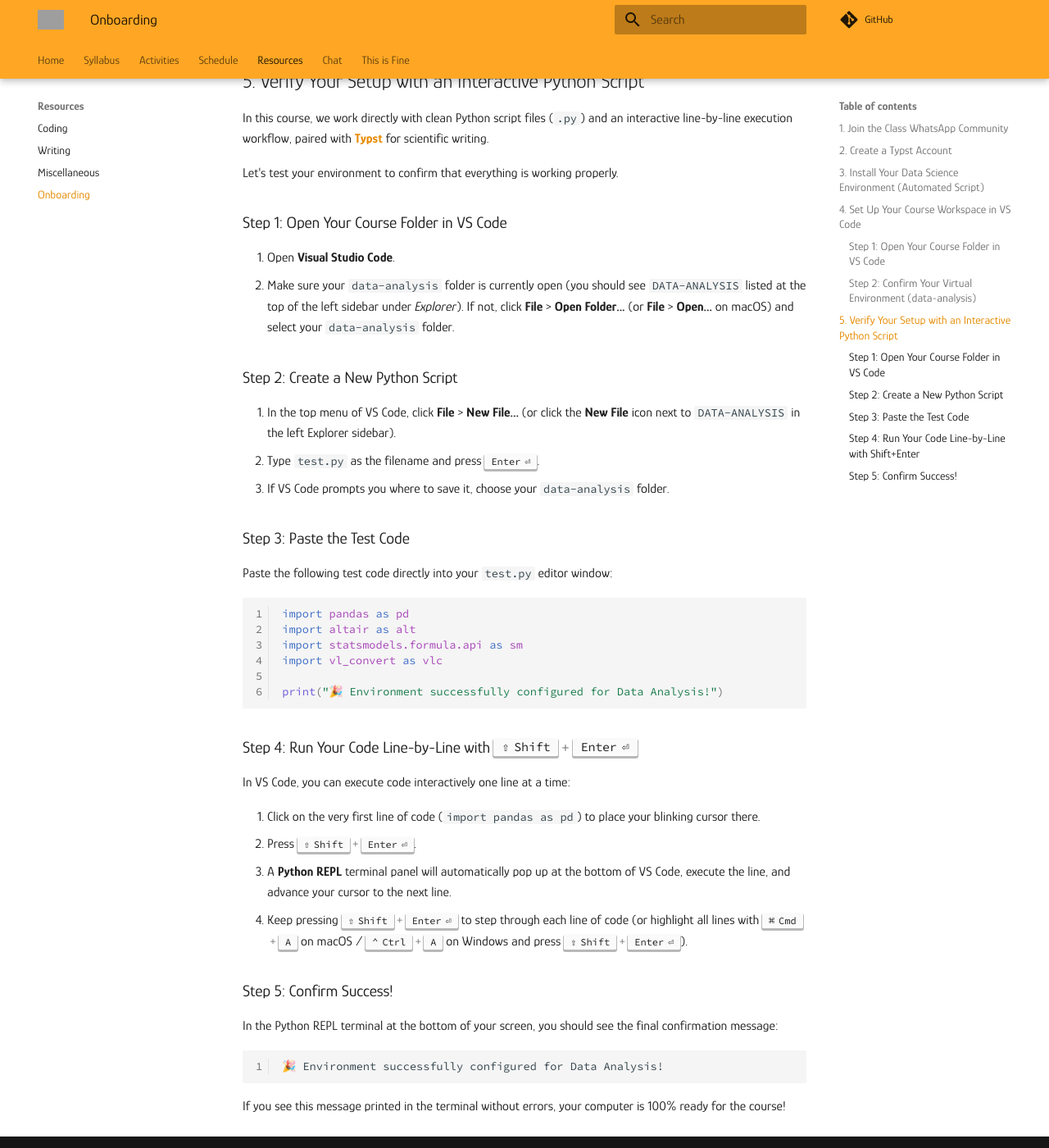
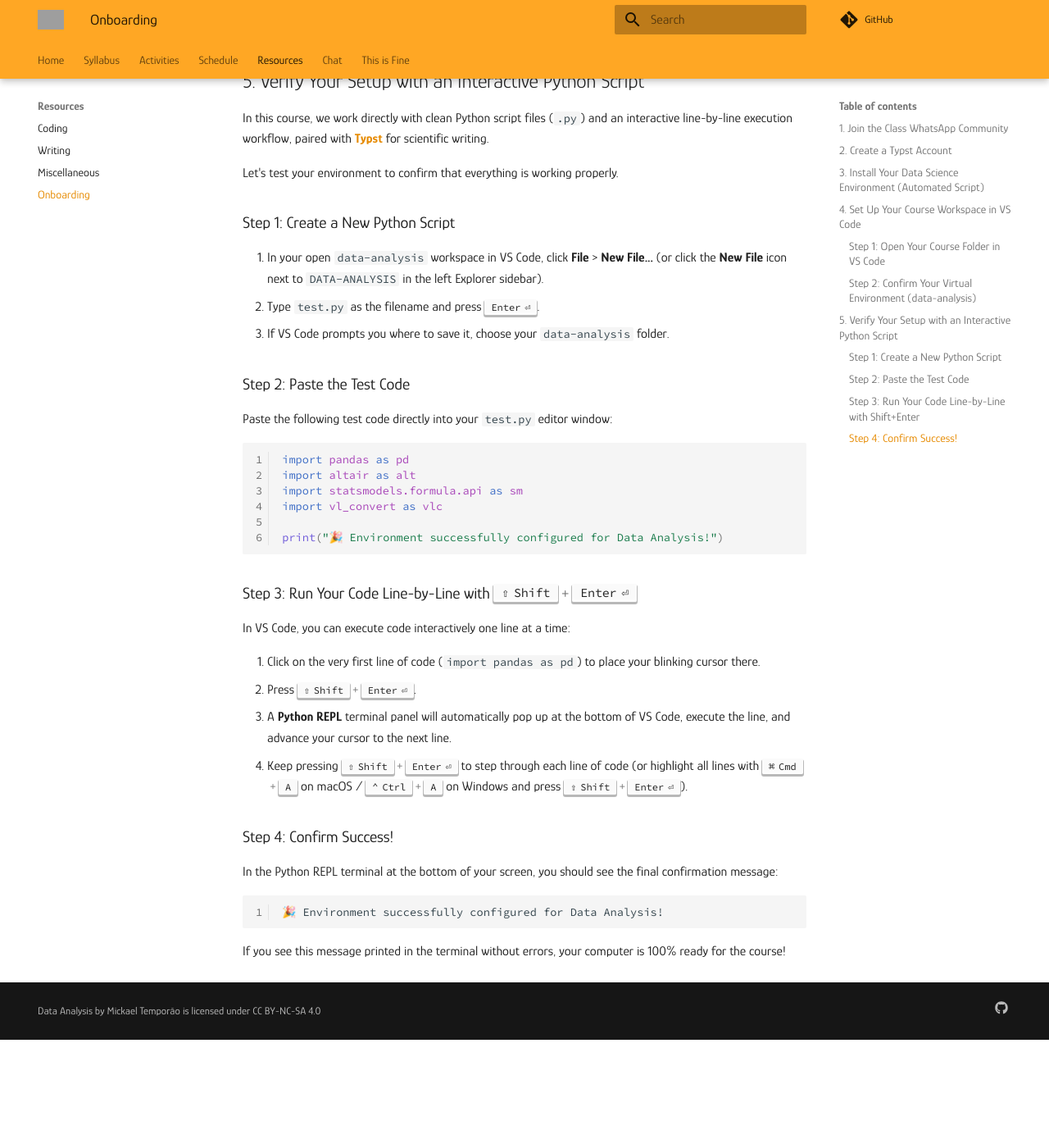
Before and after one commit to mickaeltemporao/data-analysis, an MkDocs documentation site: the page built from docs/resources/onboarding.md, in a window 1280 px wide and 1400 px high, scrolled down 2578 px. Shown: the whole window at 82% size. Built offline with MkDocs 1.6.1 and Material for MkDocs 9.7.7, drawn with Linux system fonts in a browser that asks for light colours; comment, search, counter and statistics services are not loaded; after the commit the page ends 3846 px from its top, so only the background shows below that; grey boxes are pictures that could not be loaded.

Commit message:
docs(onboarding): streamline verification steps

````diff
--- a/docs/resources/onboarding.md
+++ b/docs/resources/onboarding.md
@@ -142,16 +142,12 @@ In this course, we work directly with clean Python script files (`.py`) and an i
 
 Let's test your environment to confirm that everything is working properly.
 
-### Step 1: Open Your Course Folder in VS Code
-1. Open **Visual Studio Code**.
-2. Make sure your `data-analysis` folder is currently open (you should see `DATA-ANALYSIS` listed at the top of the left sidebar under *Explorer*). If not, click **File** > **Open Folder...** (or **File** > **Open...** on macOS) and select your `data-analysis` folder.
-
-### Step 2: Create a New Python Script
-1. In the top menu of VS Code, click **File** > **New File...** (or click the **New File** icon next to `DATA-ANALYSIS` in the left Explorer sidebar).
+### Step 1: Create a New Python Script
+1. In your open `data-analysis` workspace in VS Code, click **File** > **New File...** (or click the **New File** icon next to `DATA-ANALYSIS` in the left Explorer sidebar).
 2. Type `test.py` as the filename and press ++enter++.
 3. If VS Code prompts you where to save it, choose your `data-analysis` folder.
 
-### Step 3: Paste the Test Code
+### Step 2: Paste the Test Code
 Paste the following test code directly into your `test.py` editor window:
 
 ```python
@@ -171,7 +167,7 @@ In VS Code, you can execute code interactively one line at a time:
 3. A **Python REPL** terminal panel will automatically pop up at the bottom of VS Code, execute the line, and advance your cursor to the next line.
 4. Keep pressing ++shift+enter++ to step through each line of code (or highlight all lines with ++cmd+a++ on macOS / ++ctrl+a++ on Windows and press ++shift+enter++).
 
-### Step 5: Confirm Success!
+### Step 4: Confirm Success!
 In the Python REPL terminal at the bottom of your screen, you should see the final confirmation message:
 
 ```text
````
Also changed, not shown: other parts of docs/resources/onboarding.md (+1 -1 lines).
